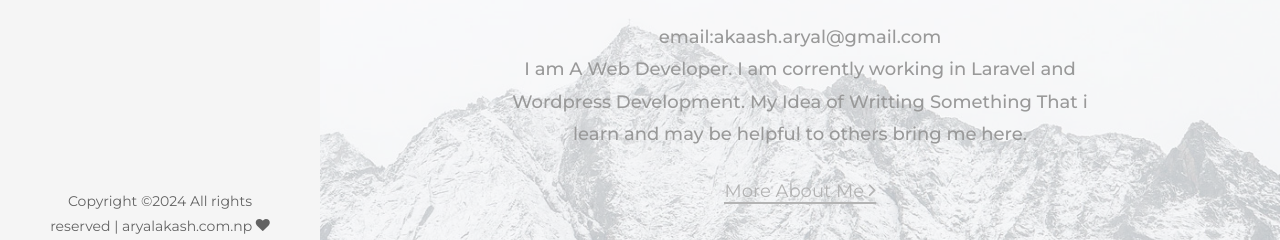
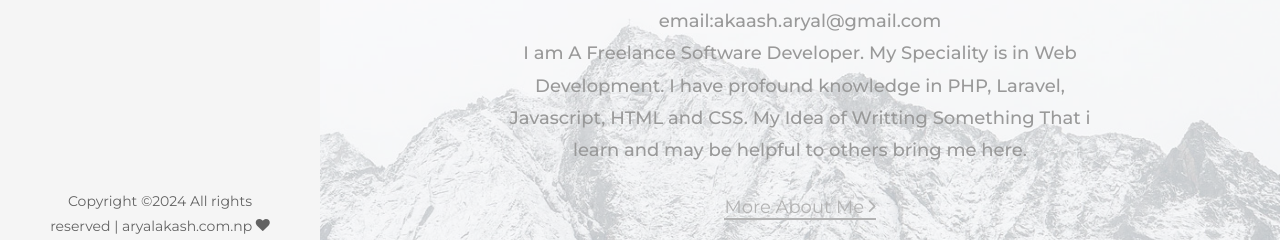
Before and after one commit to akasgit/test, a plain HTML site: page index.html in a window 1280 px wide. Shown: the part 454-694 px from the top of the page. Drawn offline with Linux system fonts and the light colour scheme; some packages are replaced by stand-ins of ours; no server answers; files whose address does not match are found by name.

Commit message:
Update index.html

```diff
--- a/index.html
+++ b/index.html
@@ -66,7 +66,7 @@
 							<h2 class="subheading">Hello I'm</h2>
 							<h1 class="mb-4">Aryal Akash</h1>
 							email:akaash.aryal@gmail.com
-							<p class="mb-4">I am A Web Developer. I am corrently working in Laravel and Wordpress Development. My Idea of Writting Something That i learn and may be helpful to others bring me here.</p>
+							<p class="mb-4">I am A Freelance Software Developer. My Speciality is in Web Development. I have profound knowledge in PHP, Laravel, Javascript, HTML and CSS. My Idea of Writting Something That i learn and may be helpful to others bring me here.</p>
 							<p><a href="#" class="btn-custom">More About Me <span class="ion-ios-arrow-forward"></span></a></p>
 						</div>
 					</div>
```
